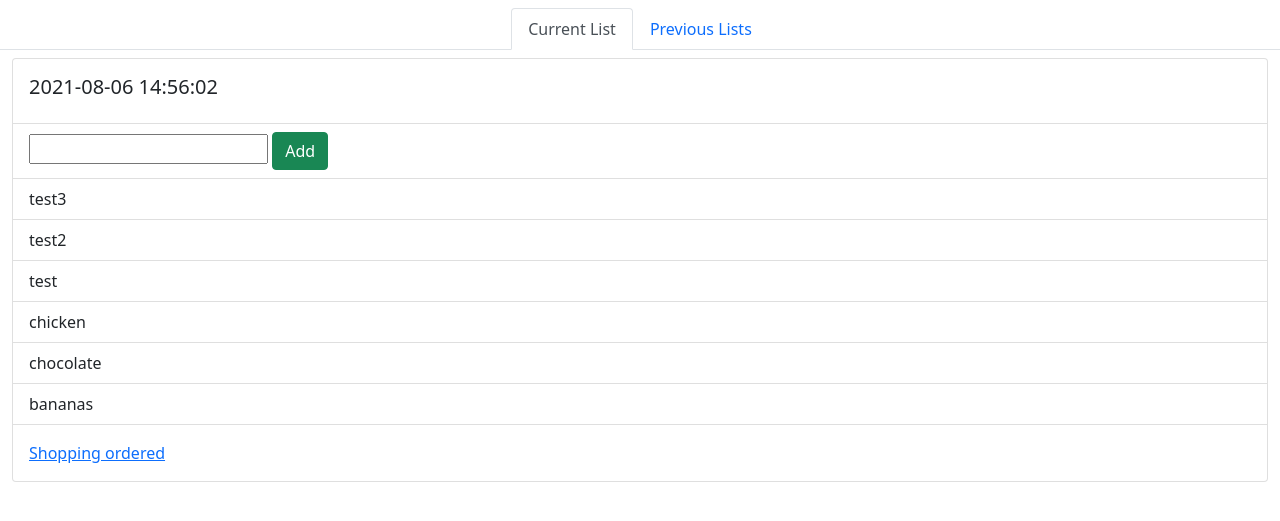
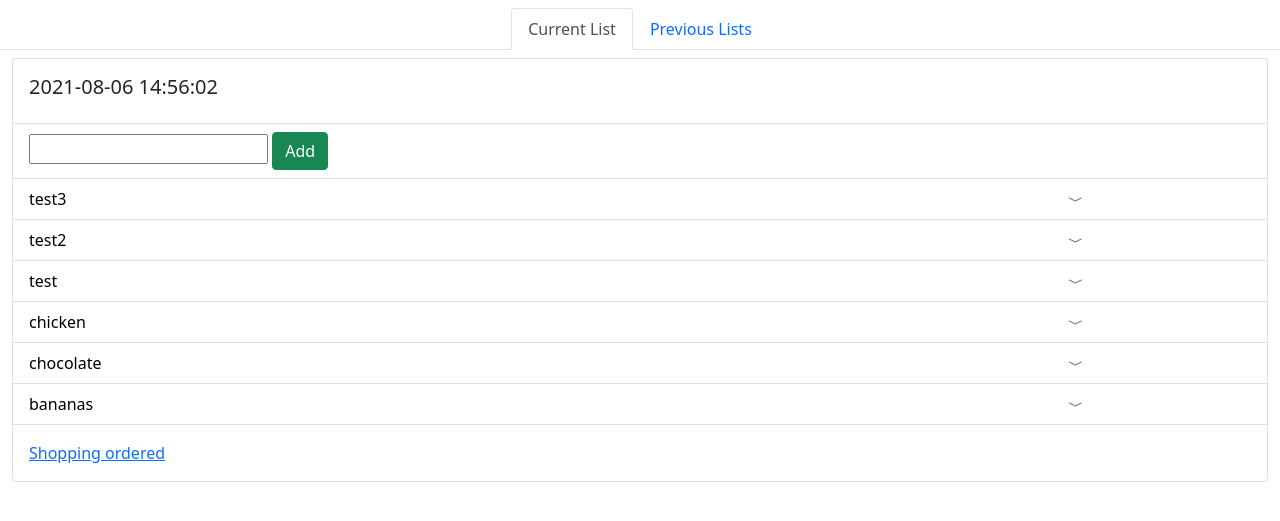
Before and after one commit to redshift-rdr/shopping-list, a Flask app: page / in a window 1280 px wide. Shown: the part 50-571 px from the top of the page. Run offline with Flask 2, Linux system fonts and the light colour scheme; data comes from the database, SQL or seed files in the repository.

Commit message:
added collapsing buttons for current list view

```diff
--- a/templates/base.html
+++ b/templates/base.html
@@ -7,6 +7,7 @@
 
     <!-- Bootstrap CSS -->
     <link href="https://cdn.jsdelivr.net/npm/bootstrap@5.0.2/dist/css/bootstrap.min.css" rel="stylesheet" integrity="sha384-EVSTQN3/azprG1Anm3QDgpJLIm9Nao0Yz1ztcQTwFspd3yD65VohhpuuCOmLASjC" crossorigin="anonymous">
+    <link rel="stylesheet" href="https://cdn.jsdelivr.net/npm/bootstrap-icons@1.5.0/font/bootstrap-icons.css">
 
     <title>Shopping List</title>
   </head>
--- a/templates/current_list.html
+++ b/templates/current_list.html
@@ -22,7 +22,22 @@
                     <button onclick=req_add_item() class="btn btn-success">Add</button>
                 </li>
                 {% for item in current_list['items'] %}
-                    <li class="list-group-item">{{ item['name'] }}</li>
+                    <li class="list-group-item">
+                        <a style="color: black; text-decoration: none;" data-bs-toggle="collapse" href="#collapse-{{ item['item_id'] }}" role="button" aria-expanded="false" aria-controls="collapse-{{ item['item_id'] }}">
+                            <div class="row">
+                                <div class="col-10">{{ item['name'] }}</div>
+                                <div class="col-2"><i class="bi bi-chevron-compact-down text-muted"></i></div>
+                            </div>
+                        </a>
+
+                        <div class="row">
+                            <div class="col collapse mt-2" id="collapse-{{ item['item_id'] }}">
+                                <button class="btn btn-info">Recurring</button>
+                                <button class="btn btn-warning">Remove from list</button>
+                            </div>
+                        </div>
+                    </li>
+
                 {% endfor %}
             </ul>
         <div class="card-body">
```
Also changed, not shown: 1 other file.
